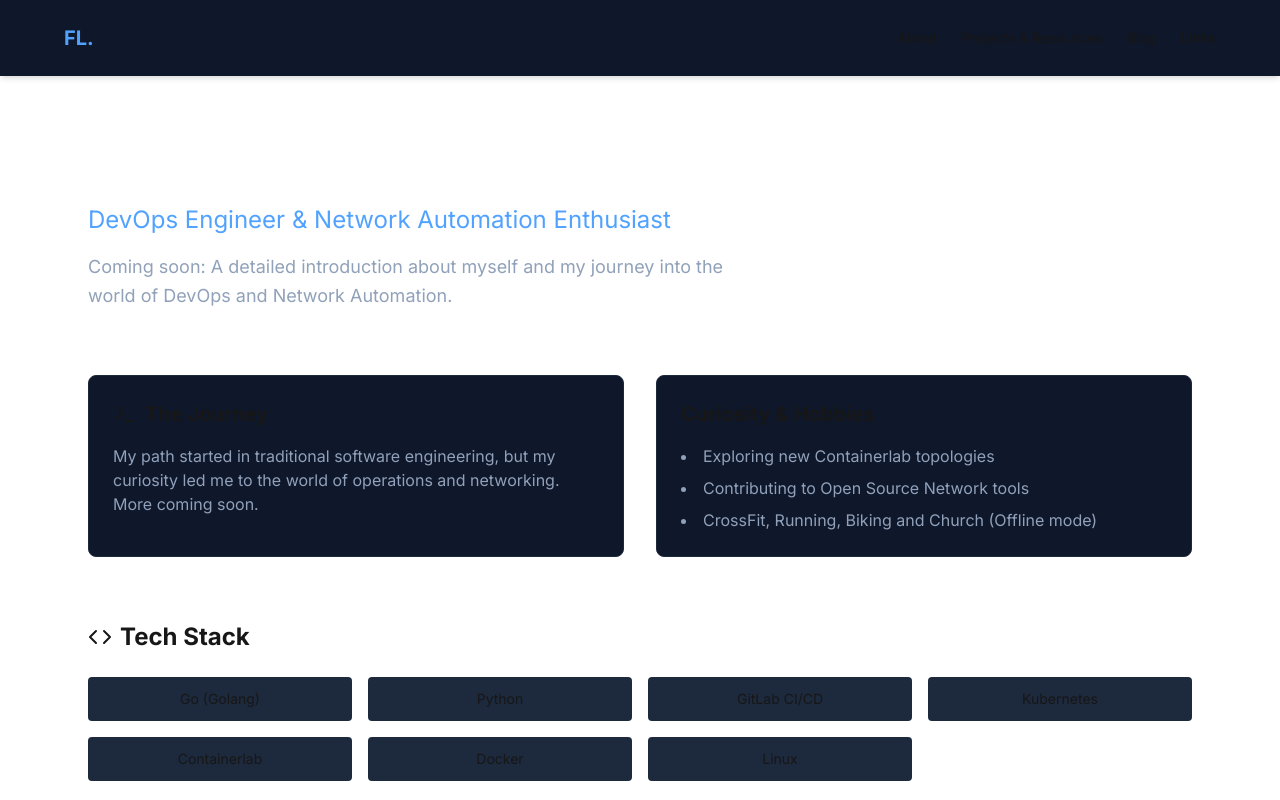
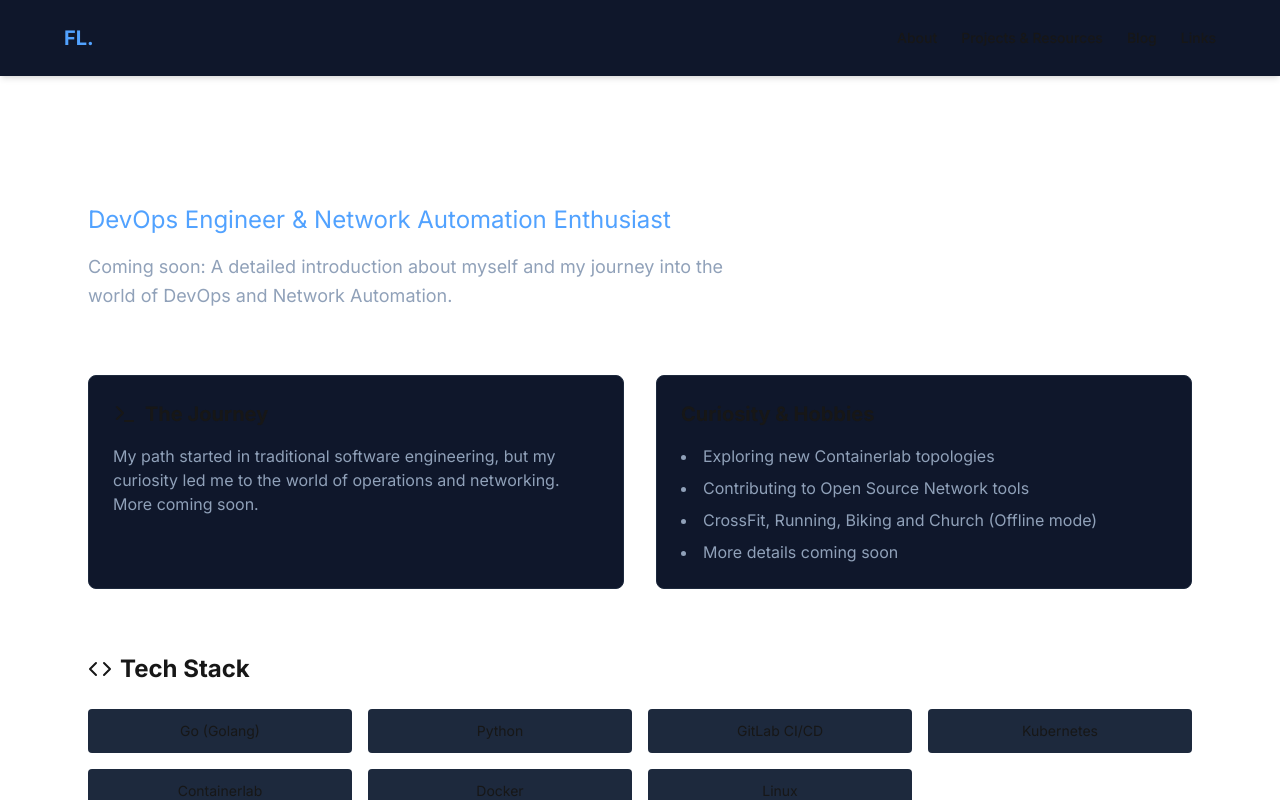
Before and after one commit to floehden/floehden.github.io, a Next.js app in the folder website/: page / in a window 1280 px wide. Shown: the top 800 px of the page. Built offline with nearby package versions, Linux system fonts and the light colour scheme.

Commit message:
more on hobbies

```diff
--- a/website/app/page.tsx
+++ b/website/app/page.tsx
@@ -38,6 +38,7 @@ export default function Home() {
             <li>Exploring new Containerlab topologies</li>
             <li>Contributing to Open Source Network tools</li>
             <li>CrossFit, Running, Biking and Church (Offline mode)</li>
+            <li>More details coming soon</li>
           </ul>
         </div>
       </section>
```
